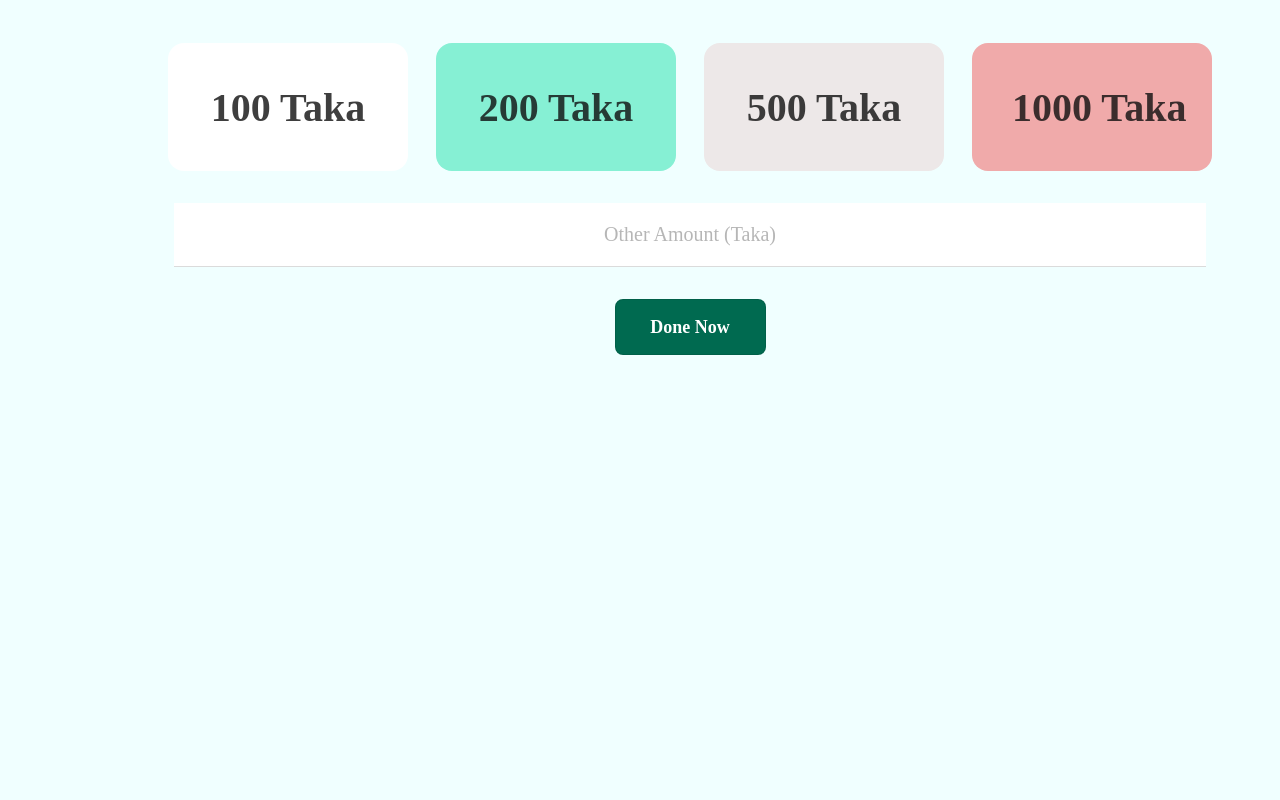
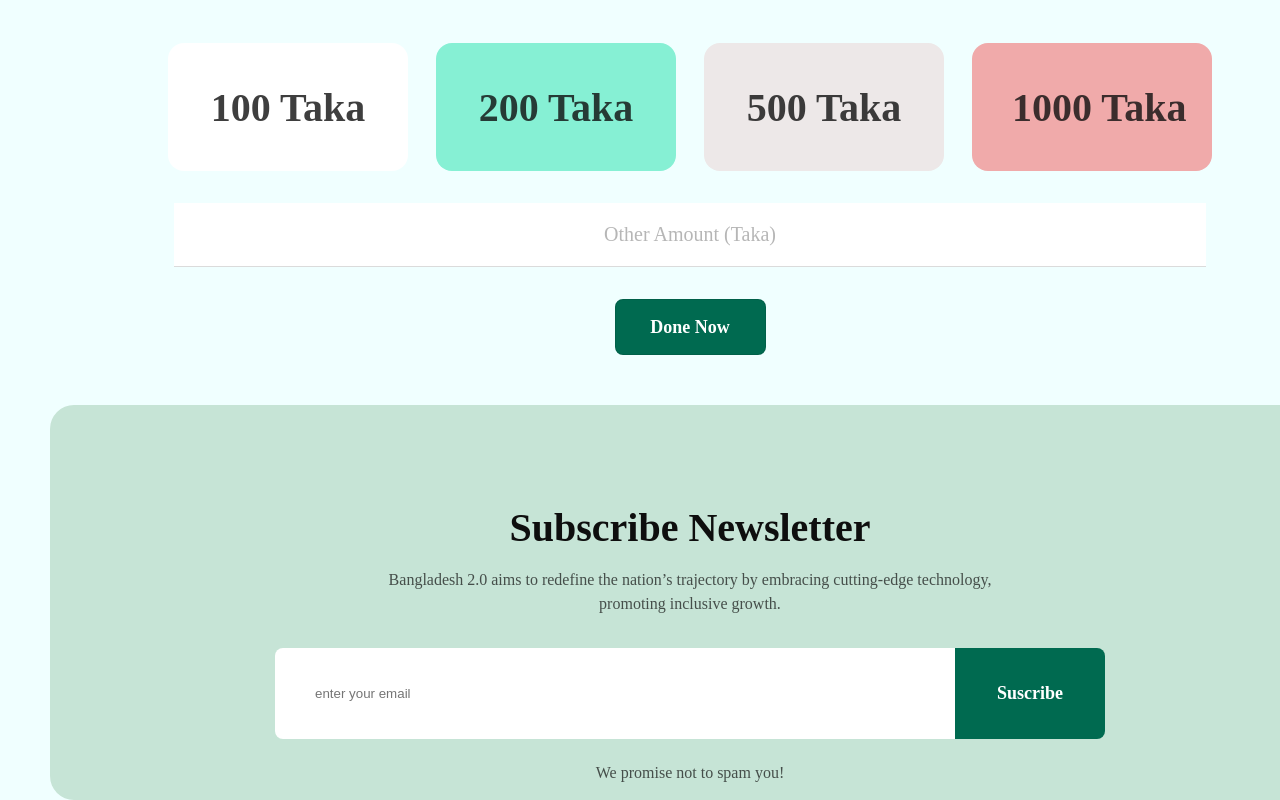
Before and after one commit to aalihasan/B11-A1--assignment-1, a plain HTML site: page index.html in a window 1280 px wide. Shown: the part 2605-3405 px from the top of the page. Before the commit the page ends 2960 px from the top, so only its background shows below. Drawn offline with Linux system fonts and the light colour scheme.

Commit message:
added and style the Challange Section

```diff
--- a/index.html
+++ b/index.html
@@ -121,8 +121,11 @@
 
       <div class="Donate-title">
         <h1>Donate Today</h1>
-        <p>Bangladesh 2.0 aims to redefine the nation’s trajectory by embracing cutting-edge technology, promoting inclusive growth, and ensuring sustainability. With initiatives in renewable energy, digital transformation, and robust
-          infrastructure, the country is set to become a global model of development.</p>
+        <span>Bangladesh 2.0 aims to redefine the nation’s trajectory by embracing cutting-edge technology,
+          promoting inclusive growth, and ensuring sustainability. With initiatives in renewable energy, digital transformation,
+          and robust
+          infrastructure, the country is set to become a global model of development.</span>
+
 
 
       </div>
@@ -163,6 +166,30 @@
 
     </section>
 
+    <!-- CHALLENGES Section Start -->
+
+    <section class="challanges margin">
+
+      <div class="Donate-title">
+        <h1>Subscribe Newsletter</h1>
+        <p>Bangladesh 2.0 aims to redefine the nation’s trajectory by embracing cutting-edge technology, promoting inclusive
+        growth.</p>
+      </div>
+
+
+
+        <form class="suscribe-form">
+          <input type="email" name="" id="" placeholder="enter your email">
+          <button type="submit">Suscribe</button>
+        </form>
+
+        <span class="span-title">We promise not to spam you!</span>
+
+
+
+
+    </section>
+
 
 
 
--- a/style/style.css
+++ b/style/style.css
@@ -358,7 +358,7 @@ text-align: center;
 
 }
 
-.Donate-title p{
+.Donate-title{
   margin-bottom: 32px;
   color: rgba(14, 14, 14, 0.7);
 font-family: Fira Sans;
@@ -494,4 +494,83 @@ font-weight: 600;
 
 .other-button form input:hover{
   background-color: rgb(158, 158, 156);
+
 }
+
+/* CHALLENGES Section styles */
+
+.challanges{
+  margin: 0 auto;
+  border-radius: 24px;
+background: rgb(198, 228, 214);
+height: 395px;
+display: flex;
+flex-direction: column;
+justify-content: center;
+align-items: center;
+margin-top: 50px;
+
+
+}
+.challanges .Donate-title{
+  padding: 80px 100px 0px;
+
+}
+.Donate-title p{
+  width: 622px;
+height: 48px;
+margin-top: 16px;
+}
+
+.suscribe-form{
+  display: flex;
+  gap: 0;
+
+}
+.suscribe-form input{
+  border: none;
+  padding: 10px 0;
+width: 600px;
+height: 55px;
+padding: 18px 40px 18px 40px;
+margin: 0px 0px;
+border-radius: 8px 0px 0px 8px;
+background: rgb(255, 255, 255);
+}
+.suscribe-form button{
+  border: none;
+  padding: 8px 0;
+width: 150px;
+border-radius: 0px 8px 8px 0px;
+background: rgb(0, 106, 80);
+color: rgb(255, 255, 255);
+font-family: Fira Sans;
+font-size: 18px;
+font-weight: 600;
+}
+.suscribe-form button:hover{
+  background-color: cadetblue;
+}
+.para{
+margin-top: 24px;
+color: rgba(14, 14, 14, 0.7);
+font-family: Fira Sans;
+font-size: 16px;
+font-weight: 400;
+line-height: 19px;
+letter-spacing: 0%;
+text-align: center;
+margin-bottom: 25px;
+
+}
+
+.span-title{
+  margin: 24px;
+  color: rgba(14, 14, 14, 0.7);
+font-family: Fira Sans;
+font-size: 16px;
+font-weight: 400;
+line-height: 19px;
+letter-spacing: 0%;
+text-align: center;
+}
```
